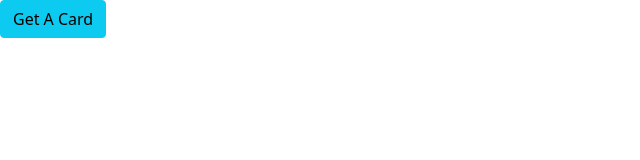
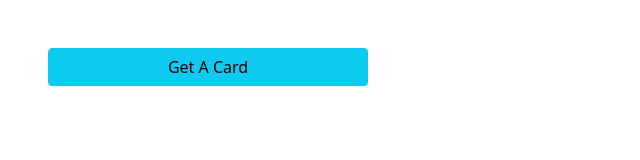
Before and after one commit to Ashutosh-Svea/Ovning-10, a plain HTML site: page Task2/index.html in a window 1280 px wide. Shown: the whole page, without its empty margins (0-640 px from the left). Drawn offline with nearby package versions, Linux system fonts and the light colour scheme.

```diff
--- a/Task2/index.html
+++ b/Task2/index.html
@@ -11,9 +11,9 @@
 
 </head>
 <body>
-    <div class="form-horizontal">
-        <button id="btn" class="btn btn-info">Get A Card</button>
-        <div id="cardArea" class="img-fluid"></div>
+    <div class="col-12">
+        <button id="btn" class="btn btn-info col-3 m-5">Get A Card</button>
+        <div id="cardArea" class="img-fluid col-9 m-5"></div>
     </div>
 
     <script src="https://cdn.jsdelivr.net/npm/bootstrap@5.1.3/dist/js/bootstrap.bundle.min.js" integrity="sha384-ka7Sk0Gln4gmtz2MlQnikT1wXgYsOg+OMhuP+IlRH9sENBO0LRn5q+8nbTov4+1p" crossorigin="anonymous"></script>
```
